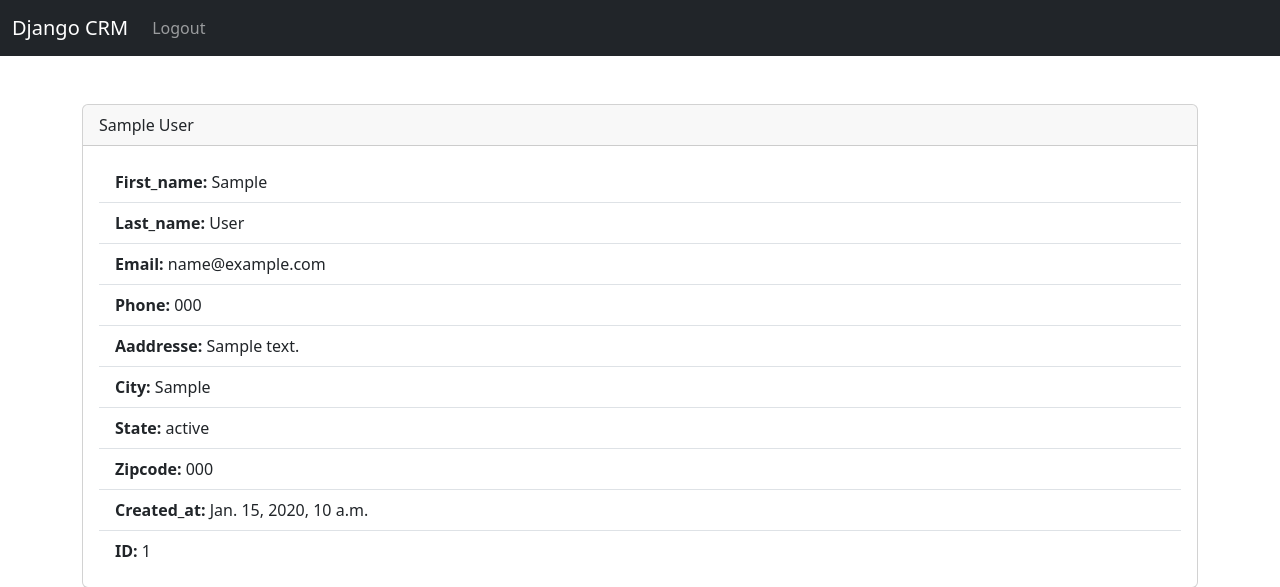
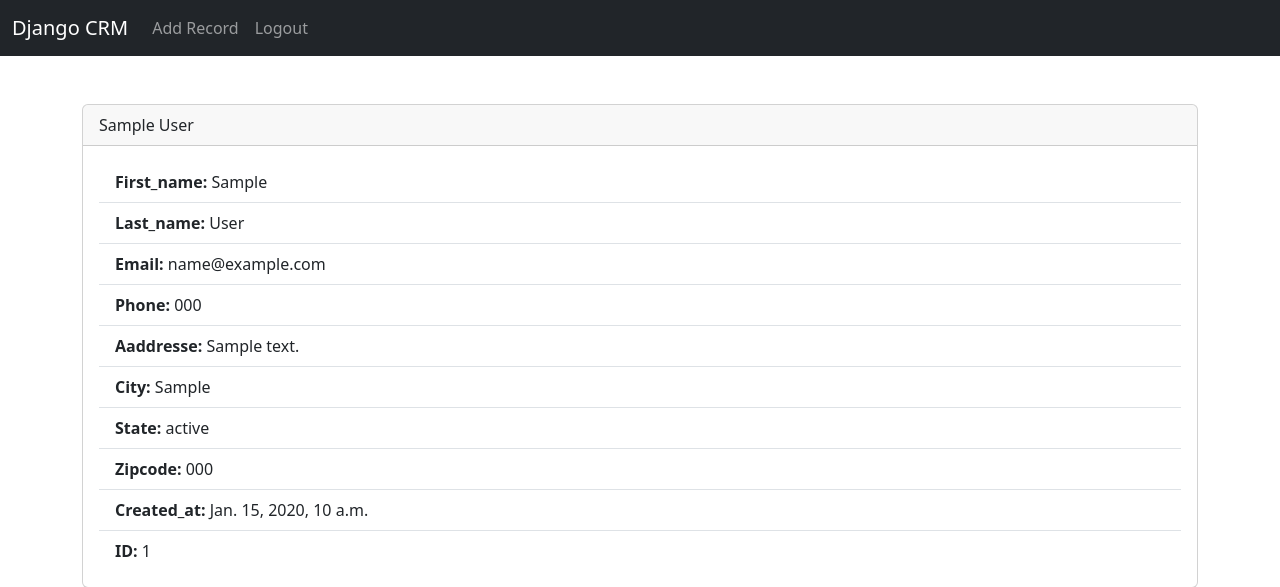
Before and after one commit to mohamadanasfattoum/CRM_APP, a Django app: page /record/1 in a window 1280 px wide. Shown: the top 587 px of the page. Run offline with Django 4.2, Linux system fonts and the light colour scheme; a user stored in the database is signed in; tables that the repository leaves empty hold one stand-in row (values such as "Sample post").

Commit message:
add add_record in url and created template

```diff
--- a/website/templates/navbar.html
+++ b/website/templates/navbar.html
@@ -9,7 +9,9 @@
 
 
           {% if user.is_authenticated %}
-
+          <li class="nav-item">
+            <a class="nav-link" href="{%url 'add_record'%}">Add Record</a>
+          </li>
           <li class="nav-item">
             <a class="nav-link" href="{%url 'logout'%}">Logout</a>
           </li>
--- a/website/urls.py
+++ b/website/urls.py
@@ -8,4 +8,5 @@ urlpatterns = [
     path('register/', views.register_user, name='register'),
     path('record/<int:pk>', views.customer_record, name='record'),
     path('delete_record/<int:pk>', views.delete_record, name='delete_record'),
+    path('add_record/', views.add_record, name='add_record'),
 ]
--- a/website/views.py
+++ b/website/views.py
@@ -71,3 +71,7 @@ def delete_record(request, pk):
     else:
         messages.success(request, 'You Must Be Logged In To Delete..')
         return redirect('home')
+
+
+def add_record(request):
+    return render(request, 'add_record.html', {})
```
Also changed, not shown: website/templates/add_record.html (added, +19 -0 lines).
